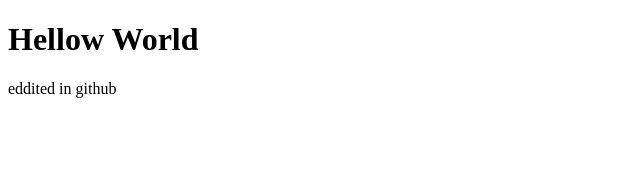
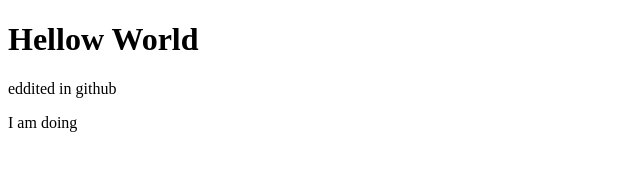
Before and after one commit to BrooklynCodes/git-branch-practice-angel, a plain HTML site: page index.html in a window 1280 px wide. Shown: the full height of the page, 0-640 px from the left. Drawn offline with Linux system fonts and the light colour scheme.

Commit message:
new changes

```diff
--- a/index.html
+++ b/index.html
@@ -9,5 +9,6 @@
 <body>
     <h1>Hellow World</h1>
        <p>eddited in github<p>
+        <p>I am doing</p>
 </body>
 </html>
```
